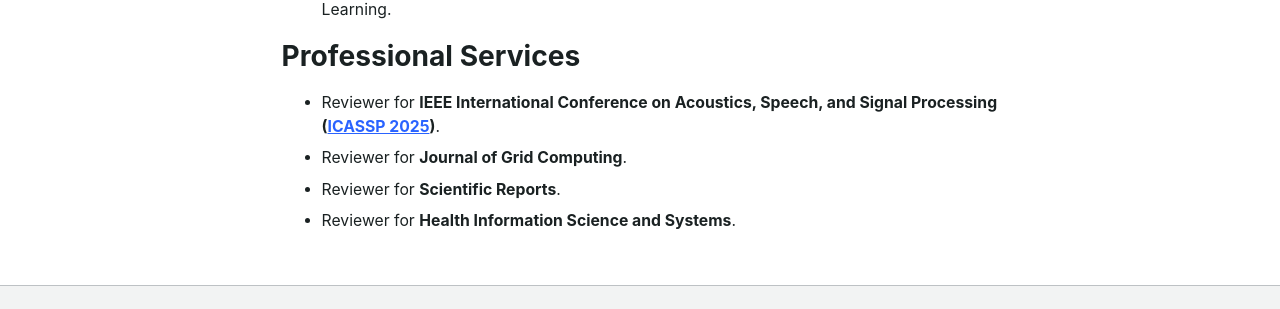
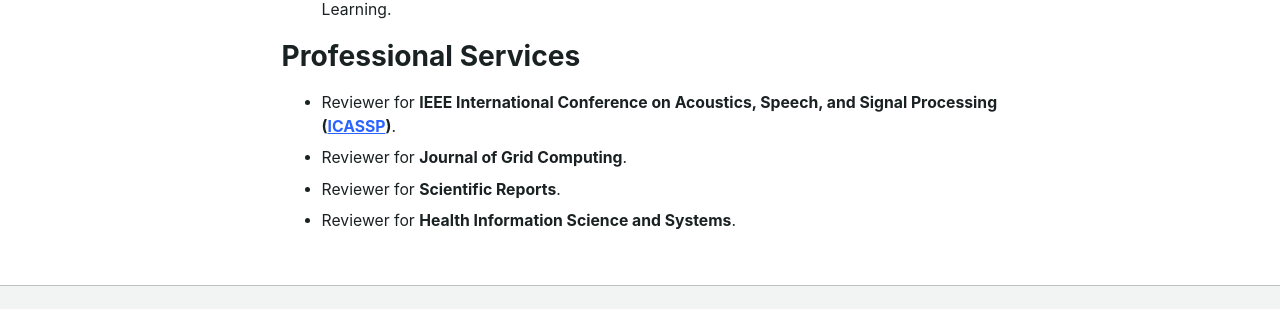
Before and after one commit to WooTzins/WooTzins.github.io, a Jekyll site: the page built from _pages/about.md, in a window 1280 px wide and 1064 px high. Shown: the part 624-933 px from the top of the window. Built offline with Jekyll 4.4.1, drawn with Linux system fonts in a browser that asks for light colours; comment, search, counter and statistics services are not loaded.

Commit message:
Update about.md

```diff
--- a/_pages/about.md
+++ b/_pages/about.md
@@ -31,7 +31,7 @@ Related Talks
 
 Professional Services
 ======
-* Reviewer for **IEEE International Conference on Acoustics, Speech, and Signal Processing ([ICASSP 2025](./files/Reviewer_ICASSP.pdf))**.
+* Reviewer for **IEEE International Conference on Acoustics, Speech, and Signal Processing ([ICASSP](./files/Reviewer_ICASSP.pdf))**.
 * Reviewer for **Journal of Grid Computing**.
 * Reviewer for **Scientific Reports**.
 * Reviewer for **Health Information Science and Systems**.
```
